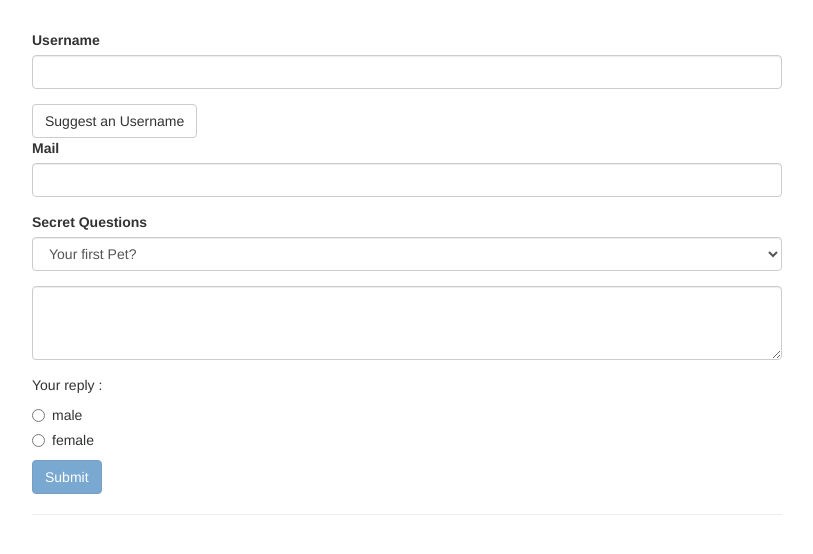
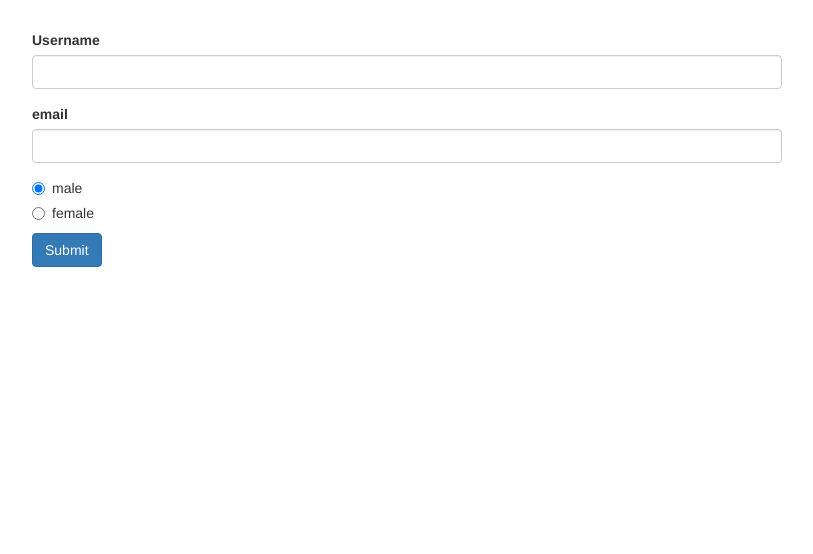
Before and after one commit to GaganaGavesh/Angular-Forms, an Angular app: page / in a window 1280 px wide. Shown: the top 554 px of the page, without its empty margins (233-1046 px from the left). Built offline with nearby package versions, Linux system fonts and the light colour scheme.

Commit message:
Set if statement only show reactive form part

```diff
--- a/src/app/app.component.html
+++ b/src/app/app.component.html
@@ -1,4 +1,4 @@
-<div class="container">
+<div class="container" *ngIf="false">
   <div class="row">
     <div class="col-xs-12 col-sm-10 col-md-8 col-sm-offset-1 col-md-offset-2">
       <!-- Angular wala forms tag eka athule tyna dewal auto ma JSON obj ekakata dagannawa
@@ -99,3 +99,5 @@
     </div>
   </div>
 </div>
+
+<app-reactive-froms></app-reactive-froms>
```
